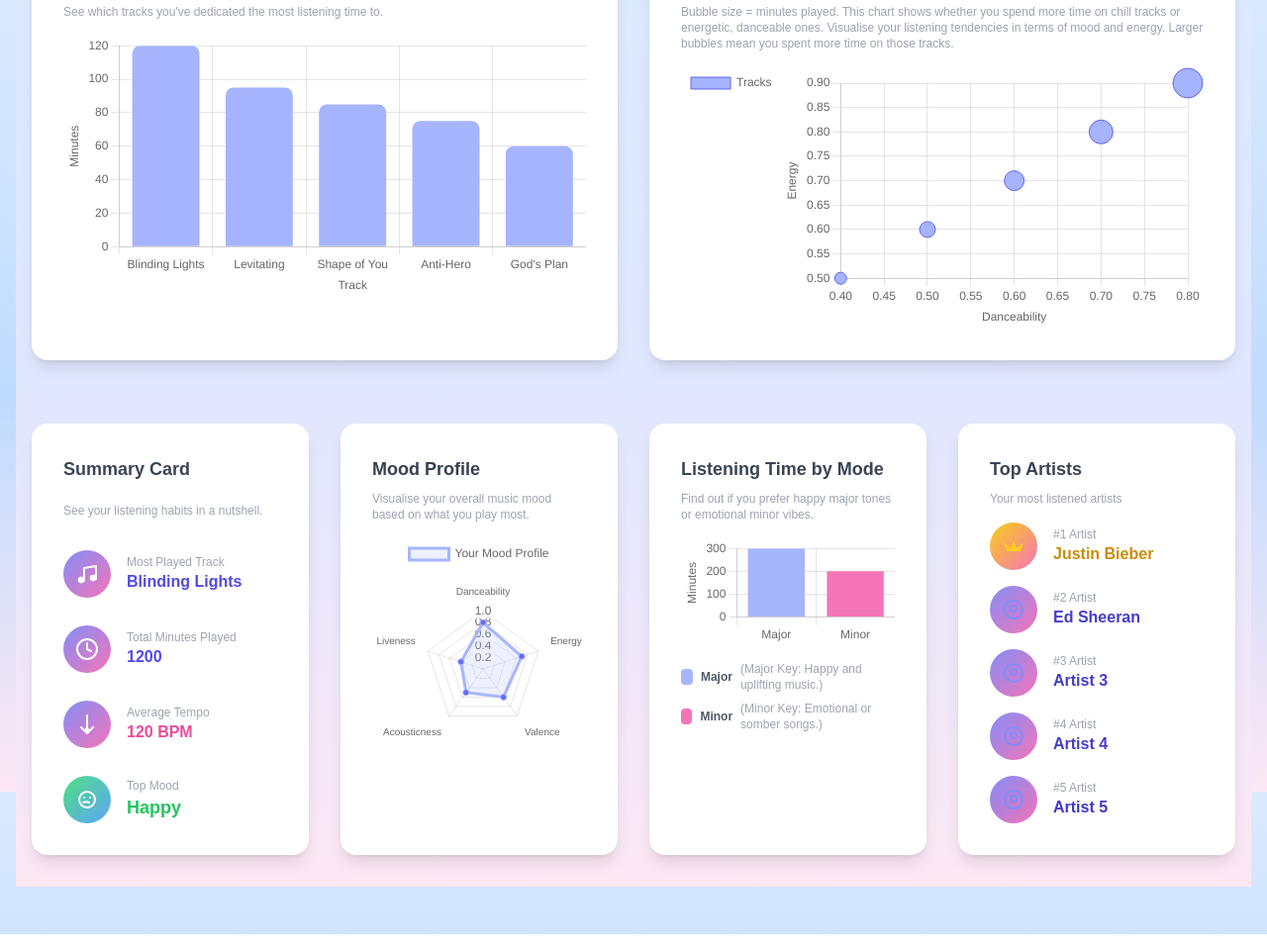
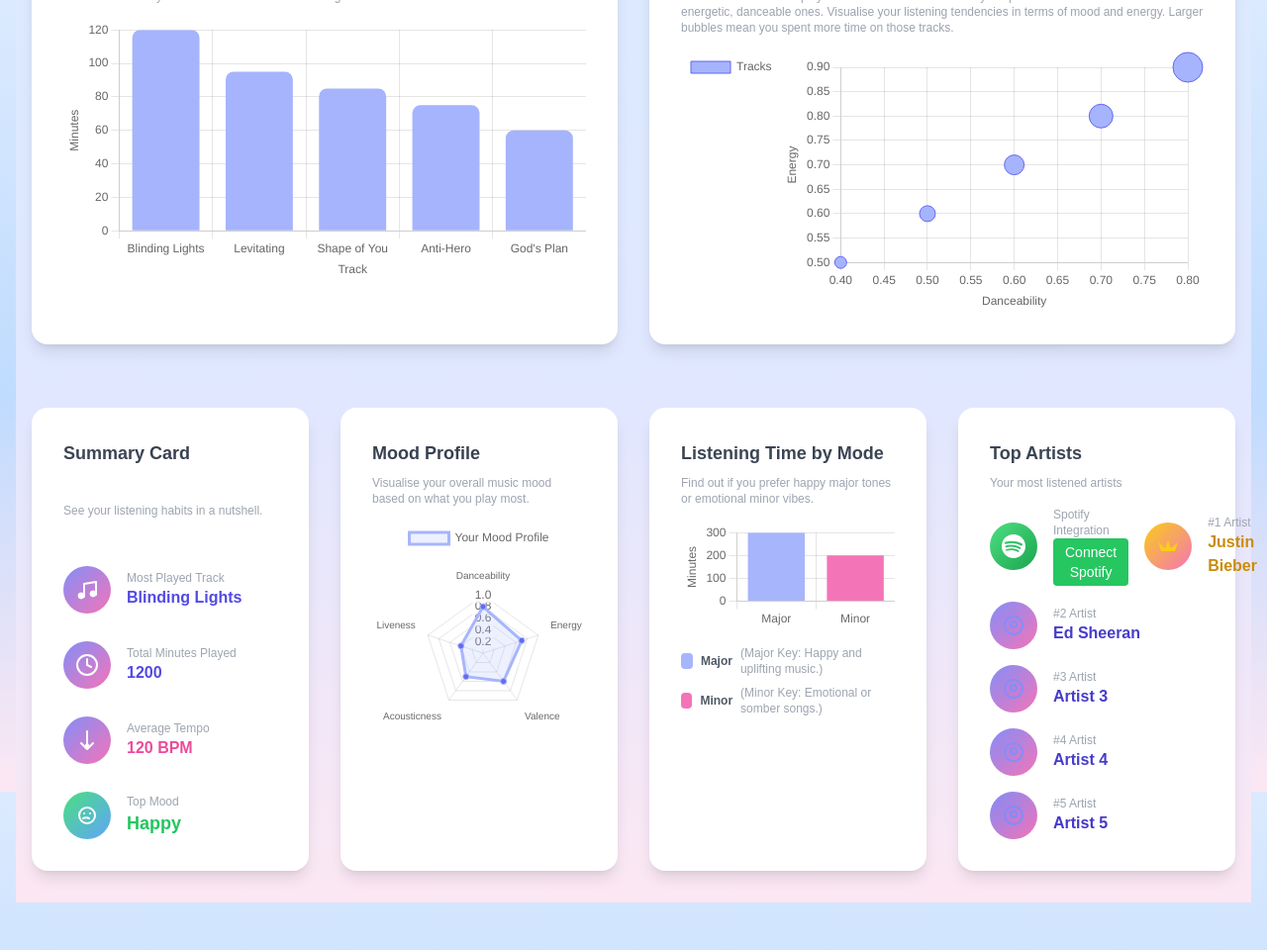
Before and after one commit to LithikaAA/CITS3403group_gc_74, a Flask app: page /dashboard/ in a window 1280 px wide. Shown: the whole page at 99% size. Run offline with Flask 3, Linux system fonts and the light colour scheme; the visitor is signed in with stand-in values (Sample User, id 1); some libraries are stand-ins or nearby versions.

Commit message:
Set up Spotify API

```diff
--- a/app/__init__.py
+++ b/app/__init__.py
@@ -1,6 +1,8 @@
 from flask import Flask
 from flask_migrate import Migrate
 from flask_login import LoginManager
+from dotenv import load_dotenv
+import os
 from config import Config
 from .models import db, User
 from .routes.auth import auth_bp
@@ -21,6 +23,10 @@ def create_app():
 
     # Configure the app
     app.config.from_object(Config)
+
+    app.config['SPOTIPY_CLIENT_ID'] = os.getenv("SPOTIPY_CLIENT_ID")
+    app.config['SPOTIPY_CLIENT_SECRET'] = os.getenv("SPOTIPY_CLIENT_SECRET")
+    app.config['SPOTIPY_REDIRECT_URI'] = os.getenv("SPOTIPY_REDIRECT_URI")
 
     # Initialize extensions with the app
     db.init_app(app)
--- a/app/templates/dashboard.html
+++ b/app/templates/dashboard.html
@@ -112,6 +112,24 @@
             <p class="text-xs text-gray-400 mb-4">Your most listened artists</p>
             <div class="space-y-4">
               <div class="flex items-center space-x-4">
+                <div class="bg-gradient-to-br from-green-400 to-green-600 p-3 rounded-full flex items-center justify-center">
+                  <!-- Spotify Icon -->
+                  <svg xmlns="http://www.w3.org/2000/svg" class="h-6 w-6 text-white" fill="currentColor" viewBox="0 0 24 24">
+                    <path d="M12 0C5.371 0 0 5.371 0 12c0 6.63 5.371 12 12 12s12-5.37 12-12c0-6.629-5.371-12-12-12zm5.4 17.52c-.234.375-.726.491-1.102.257-3.022-1.86-6.834-2.277-11.336-1.247-.43.098-.868-.175-.967-.605-.099-.429.175-.868.605-.967 4.93-1.114 9.164-.629 12.553 1.355.374.234.49.726.247 1.207zm1.613-3.092c-.293.474-.916.618-1.389.326-3.463-2.145-8.745-2.765-12.835-1.516-.53.158-1.092-.132-1.25-.662-.159-.53.132-1.092.662-1.25 4.678-1.402 10.471-.71 14.463 1.72.474.293.618.916.35 1.382zm.169-3.213c-4.088-2.413-10.858-2.634-14.8-1.442-.636.192-1.31-.155-1.502-.791-.192-.637.155-1.31.791-1.502 4.478-1.353 12.023-1.1 16.703 1.732.576.34.767 1.078.427 1.654-.34.576-1.078.768-1.519.351z"/>
+                  </svg>
+                </div>
+                <div>
+                  <p class="text-xs text-gray-400">Spotify Integration</p>
+                  {% if session.get('spotify_token') %}
+                    <p class="text-sm text-green-600 font-semibold">✅ Connected</p>
+                  {% else %}
+                    <form action="{{ url_for('auth.login_spotify') }}" method="get">
+                      <button type="submit" class="text-sm bg-green-500 text-white px-3 py-1 rounded hover:bg-green-600 transition">
+                        Connect Spotify
+                      </button>
+                    </form>
+                  {% endif %}
+                </div>
                 <div class="bg-gradient-to-br from-yellow-400 to-pink-400 p-3 rounded-full flex items-center justify-center">
                   <!-- Crown SVG for top artist -->
                   <svg xmlns="http://www.w3.org/2000/svg" class="h-6 w-6 text-yellow-400" fill="currentColor" viewBox="0 0 24 24">
```
Also changed, not shown: app/routes/auth.py (+25 -0 lines), app/utils/spotify_auth.py (added, +10 -0 lines), 1 other file.
